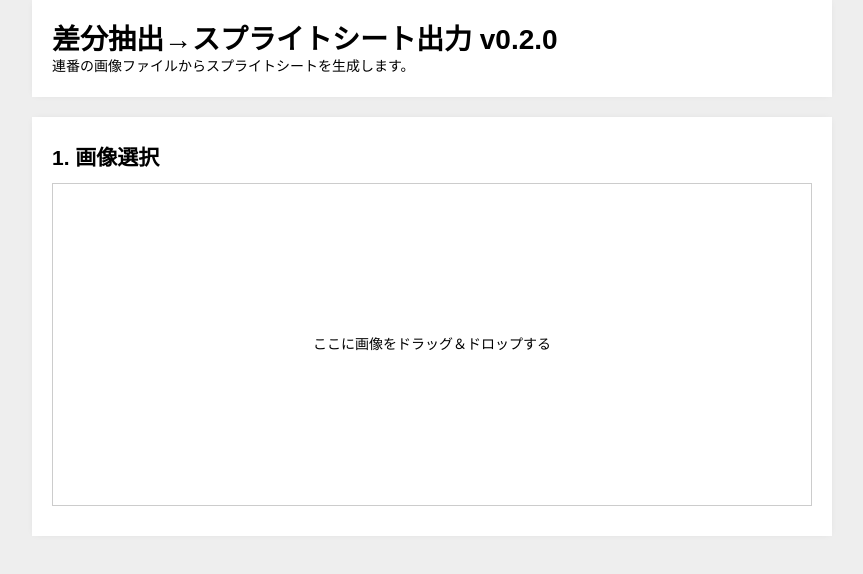
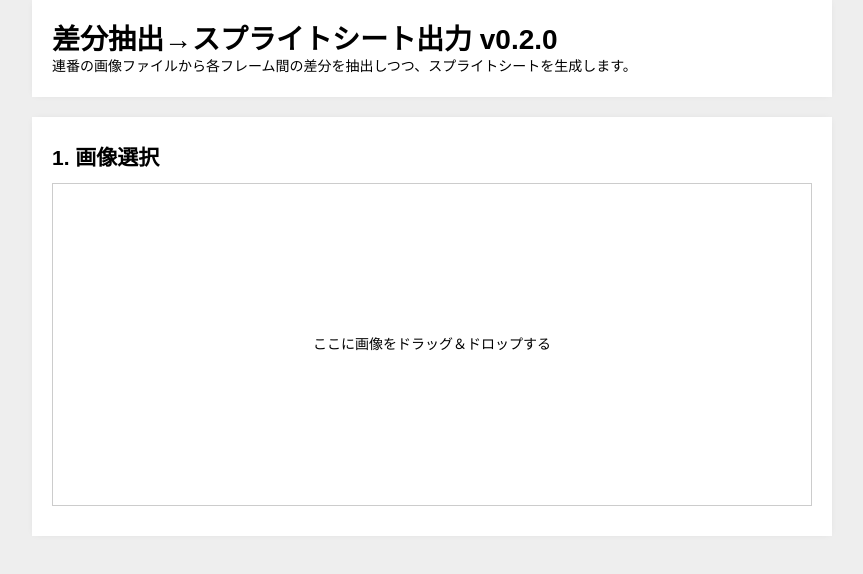
Before and after one commit to tsmd/spritemaker, a plain HTML site: page index.html in a window 1280 px wide. Shown: the whole page, without its empty margins (208-1071 px from the left). Drawn offline with Linux system fonts and the light colour scheme.

Commit message:
説明文言を追加

```diff
--- a/index.html
+++ b/index.html
@@ -12,7 +12,7 @@
 
 <header>
   <h1>差分抽出→スプライトシート出力 v0.2.0</h1>
-  <p>連番の画像ファイルからスプライトシートを生成します。</p>
+  <p>連番の画像ファイルから各フレーム間の差分を抽出しつつ、スプライトシートを生成します。</p>
 </header>
 
 <main id="app">
```
